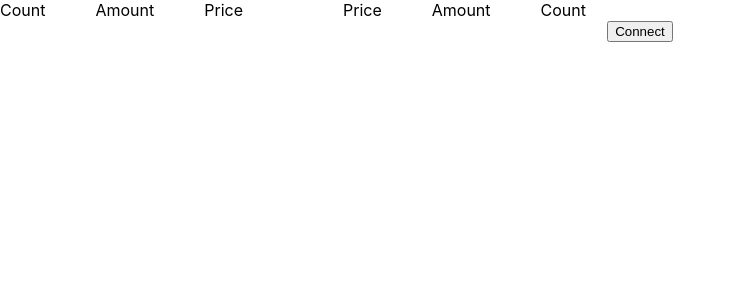
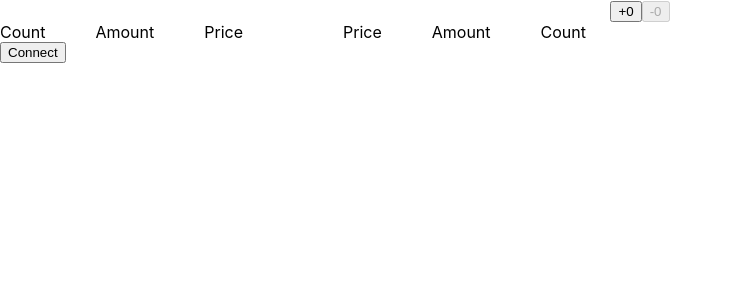
Before and after one commit to srengifo79/bit-finex-challenge, a React (Create React App) app: page / in a window 1280 px wide. Shown: the top 300 px of the page, without its empty margins (0-736 px from the left). Built offline with nearby package versions, Linux system fonts and the light colour scheme.

Commit message:
precision handle

```diff
--- a/src/components/orderBook/orderBook.js
+++ b/src/components/orderBook/orderBook.js
@@ -1,38 +1,65 @@
-import { useEffect, useState } from 'react';
+import { useCallback, useEffect, useState } from 'react';
 import { useDispatch, useSelector } from 'react-redux';
 import {
+  addPrecision,
   receiveOrderBookData,
+  reducePrecision,
   resetOrderBookData,
   updateOrderBookData,
 } from '../../redux/actions/orderBook';
+import {
+  orderBookDataSelector,
+  precisionSelector,
+} from '../../redux/selectors';
 
 function useOrderBookSocket() {
   const [socket, setSocket] = useState(null);
 
   const dispatch = useDispatch();
 
-  const orderBookData = useSelector((state) => state.orderBook.orderBookData);
+  const orderBookData = useSelector(orderBookDataSelector);
+  const precision = useSelector(precisionSelector);
+
+  const subscribe = useCallback(() => {
+    if (socket) {
+      const msg = JSON.stringify({
+        event: 'subscribe',
+        channel: 'book',
+        symbol: 'tBTCUSD',
+        prec: `P${precision}`,
+      });
+
+      socket.send(msg);
+    }
+  }, [precision, socket]);
+
+  const unsubscribe = () => {
+    if (socket && orderBookData) {
+      const msg = JSON.stringify({
+        event: 'unsubscribe',
+        chanId: orderBookData[0],
+      });
+
+      socket.send(msg);
+    }
+  };
 
   useEffect(() => {
-    // const socket = new WebSocket('wss://api-pub.bitfinex.com/ws/2');
-
     if (socket) {
       socket.onopen = () => {
         console.log('WebSocket connection established.');
 
-        const msg = JSON.stringify({
-          event: 'subscribe',
-          channel: 'book',
-          symbol: 'tBTCUSD',
-        });
-
-        socket.send(msg);
+        subscribe();
       };
 
       socket.onmessage = (event) => {
         console.log('Received data:', event.data);
 
         const data = JSON.parse(event.data);
+
+        if (data.event === 'unsubscribed') {
+          subscribe();
+        }
 
         if (!Array.isArray(data)) {
           return dispatch(resetOrderBookData());
@@ -53,7 +80,7 @@ function useOrderBookSocket() {
         console.log('WebSocket connection closed.');
       };
     }
-  }, [dispatch, orderBookData, socket]);
+  }, [dispatch, orderBookData, precision, socket, subscribe]);
 
   useEffect(() => {
     return () => {
@@ -64,25 +91,54 @@ function useOrderBookSocket() {
     };
   }, [socket]);
 
-  const handleConnect = () => {
+  const initConnection = () => {
+    const newSocket = new WebSocket('wss://api-pub.bitfinex.com/ws/2');
+    setSocket(newSocket);
+  };
+
+  const closeConnection = () => {
     if (socket) {
       socket.close();
       setSocket(null);
+    }
+  };
+
+  const handleConnect = () => {
+    if (socket) {
+      closeConnection();
     } else {
-      const newSocket = new WebSocket('wss://api-pub.bitfinex.com/ws/2');
-      setSocket(newSocket);
+      initConnection();
     }
+  };
+
+  const handleAddPrecision = () => {
+    unsubscribe();
+    dispatch(addPrecision());
+  };
+
+  const handleReducePrecision = () => {
+    unsubscribe();
+    dispatch(reducePrecision());
   };
 
   return {
     socket,
     setSocket,
     handleConnect,
+    precision,
+    handleAddPrecision,
+    handleReducePrecision,
   };
 }
 
 export function OrderBook() {
-  const { socket, handleConnect } = useOrderBookSocket();
+  const {
+    socket,
+    handleConnect,
+    precision,
+    handleAddPrecision,
+    handleReducePrecision,
+  } = useOrderBookSocket();
 
   const orderBookData = useSelector((state) => state.orderBook.orderBookData);
   const orderBookDataBuy = orderBookData?.[1].slice(0, 25) ?? [];
@@ -90,6 +146,15 @@ export function OrderBook() {
 
   return (
     <>
+      <div>
+        <button onClick={handleAddPrecision} disabled={precision > 4}>
+          +0
+        </button>
+        <button onClick={handleReducePrecision} disabled={precision < 1}>
+          -0
+        </button>
+      </div>
+      <div style={{ display: 'flex', flexDirection: 'column' }}>
         <div style={{ display: 'flex', columnGap: '100px' }}>
           <div>
             <div style={{ display: 'flex', columnGap: '50px' }}>
@@ -128,9 +193,10 @@ export function OrderBook() {
             })}
           </div>
         </div>
-      <button onClick={handleConnect}>
+        <button onClick={handleConnect} style={{ width: 'fit-content' }}>
           {socket ? 'Disconnect' : 'Connect'}
         </button>
+      </div>
     </>
   );
 }
--- a/src/redux/actions/orderBook.js
+++ b/src/redux/actions/orderBook.js
@@ -12,3 +12,13 @@ export const resetOrderBookData = () => ({
   type: 'RESET_ORDER_BOOK_DATA',
   payload: null,
 });
+
+export const addPrecision = () => ({
+  type: 'ADD_PRECISION',
+  payload: null,
+});
+
+export const reducePrecision = () => ({
+  type: 'REDUCE_PRECISION',
+  payload: null,
+});
--- a/src/redux/reducers/orderBook.js
+++ b/src/redux/reducers/orderBook.js
@@ -1,5 +1,6 @@
 const initialState = {
   orderBookData: null,
+  precision: 0,
 };
 
 function updateOrderBookData(orderBookData, updateFields) {
@@ -64,6 +65,16 @@ const orderBookSocketReducer = (state = initialState, action) => {
         ...state,
         orderBookData: null,
       };
+    case 'ADD_PRECISION':
+      return {
+        ...state,
+        precision: state.precision + 1,
+      };
+    case 'REDUCE_PRECISION':
+      return {
+        ...state,
+        precision: state.precision - 1,
+      };
     default:
       return state;
   }
--- /dev/null
+++ b/src/redux/selectors/index.js
@@ -0,0 +1,2 @@
+export const orderBookDataSelector = (state) => state.orderBook.orderBookData;
+export const precisionSelector = (state) => state.orderBook.precision;
```
Lines whose indentation alone changed are shown as unchanged.
